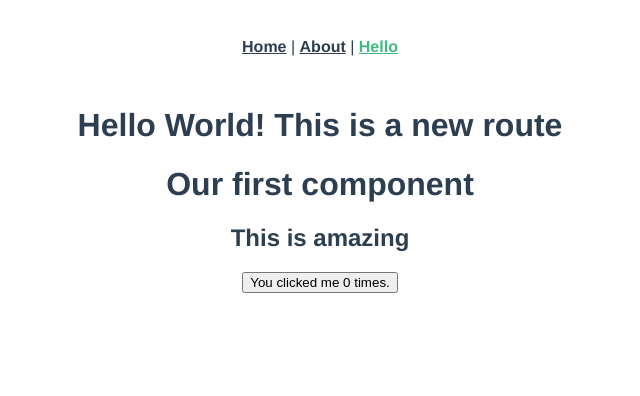
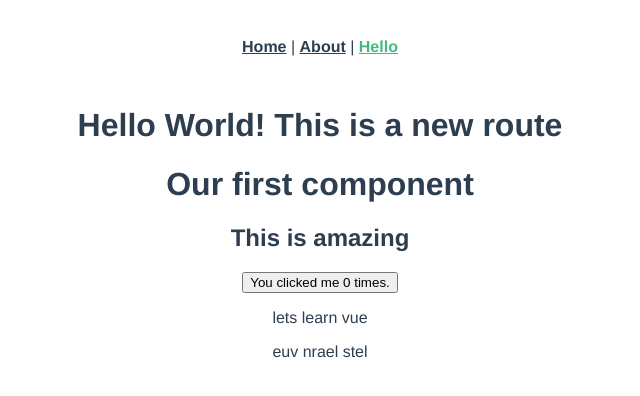
Before and after one commit to Adam-Collier/vue-demo, a Vue app: page /hello in a window 1280 px wide. Shown: the top 396 px of the page, without its empty margins (320-960 px from the left). Built offline with nearby package versions, Linux system fonts and the light colour scheme.

Commit message:
computed property created

```diff
--- a/src/views/Hello.vue
+++ b/src/views/Hello.vue
@@ -4,6 +4,8 @@
     <h1>Hello World! This is a new route</h1>
     <MyFirstComponent/>
     <ButtonComponent/>
+    <p>{{ message }}</p>
+    <p>{{ reversedMessage }}</p>
   </div>
 </template>
 
@@ -14,12 +16,21 @@ import ButtonComponent from "@/components/ButtonComponent";
 export default {
   data: function() {
     return {
-      count: 0
+      count: 0,
+      message: "lets learn vue"
     };
   },
   components: {
     MyFirstComponent,
     ButtonComponent
+  },
+  computed: {
+    reversedMessage: function() {
+      return this.message
+        .split("")
+        .reverse()
+        .join("");
+    }
   }
 };
 </script>
```
